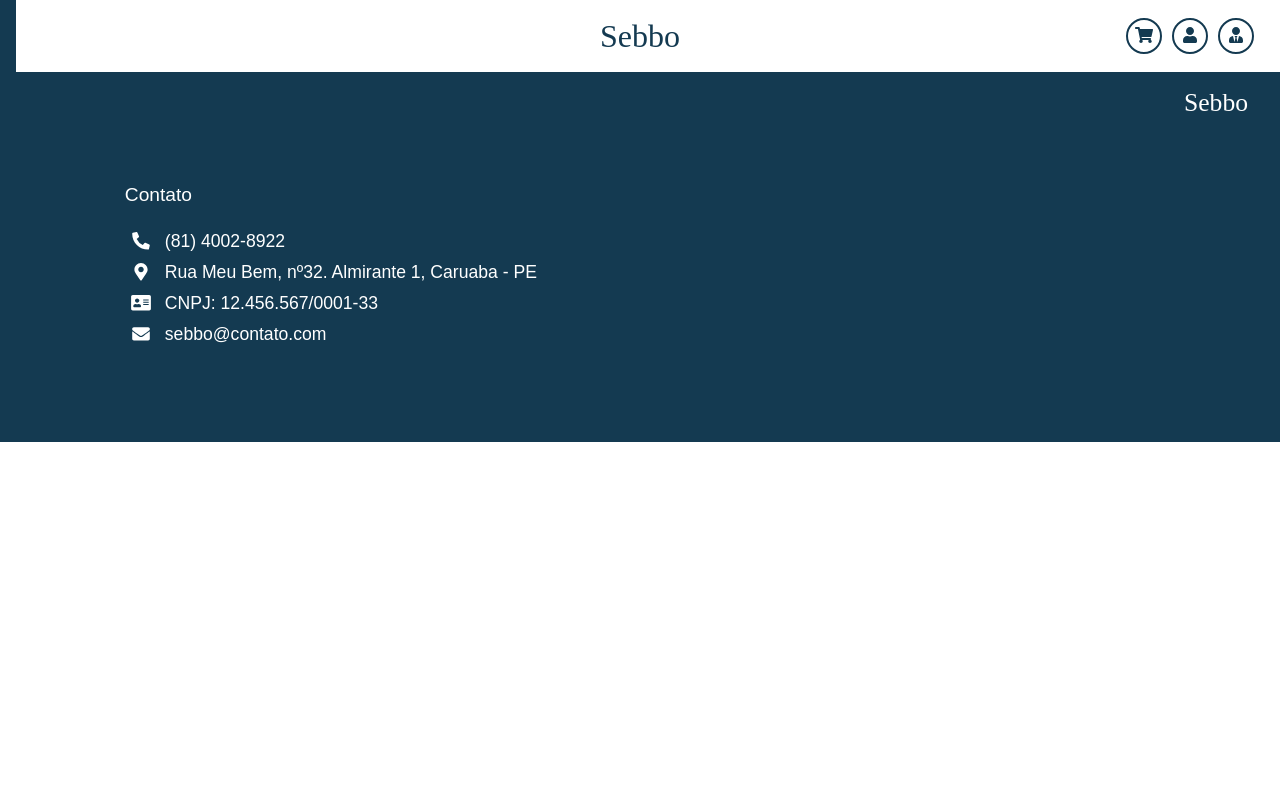
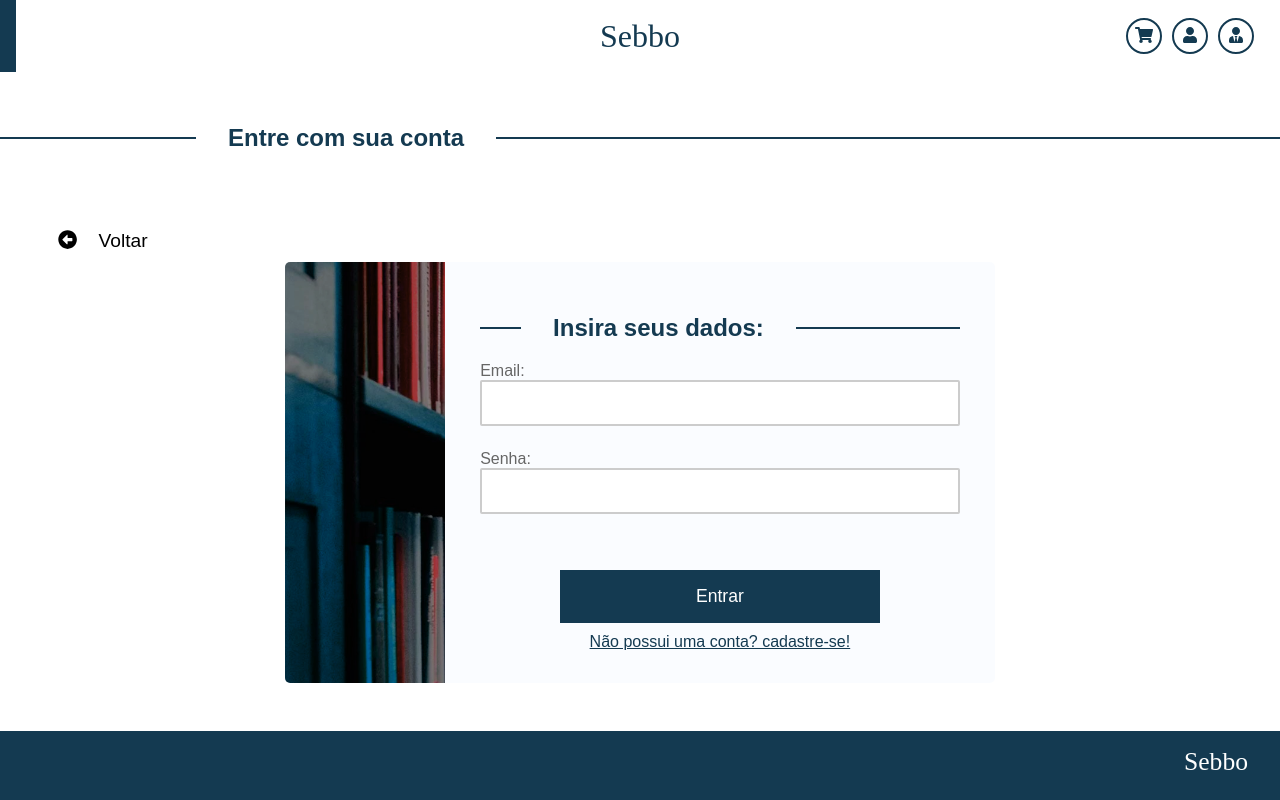
Before and after one commit to Wili-Souza/sebbo_frontend, an Angular app: page /login in a window 1280 px wide. Before the commit this address led to /. Shown: the top 800 px of the page. Built offline with nearby package versions, Linux system fonts and the light colour scheme; a web font is replaced by a local one.

Commit message:
create login page structure

```diff
--- a/src/app/app-routing.module.ts
+++ b/src/app/app-routing.module.ts
@@ -16,6 +16,14 @@ const routes: Routes = [
     loadChildren: () => import('./pages/item-detail/item-detail.module').then(m => m.ItemDetailModule),
   },
   {
+    path: "login",
+    loadChildren: () => import('./pages/login/login.module').then(m => m.LoginModule),
+  },
+  {
+    path: "cart",
+    redirectTo: "login"
+  },
+  {
     path: "**",
     pathMatch: "full",
     redirectTo: ""
--- a/src/app/app.module.ts
+++ b/src/app/app.module.ts
@@ -6,6 +6,7 @@ import { AppRoutingModule } from './app-routing.module';
 import { AppComponent } from './app.component';
 import { FontAwesomeModule } from '@fortawesome/angular-fontawesome';
 import { SharedModule } from './shared/shared.module';
+import { ReactiveFormsModule } from '@angular/forms';
 
 @NgModule({
   declarations: [
--- a/src/app/pages/home/home.component.html
+++ b/src/app/pages/home/home.component.html
@@ -12,7 +12,8 @@
         <div *ngFor="let item of items" class="item-container">
             <app-item-card
                 [item]="item"
-                (showDetails)="goToItemDetails(item)">
+                (showDetails)="goToItemDetails(item)"
+                (buy)="buyItem(item)">
             </app-item-card>
         </div>
     </div>
--- a/src/app/pages/home/home.component.scss
+++ b/src/app/pages/home/home.component.scss
@@ -14,7 +14,6 @@
         height: 100%;
         object-fit: cover;
         opacity: .3;
-        // filter: blur(0.7px) hue-rotate(176deg) invert(0.24) saturate(1.3);
         filter: blur(0.7px) hue-rotate(176deg) invert(0.24) saturate(1.3) brightness(0.7) contrast(1.5);
     }
 
--- a/src/app/pages/home/home.component.ts
+++ b/src/app/pages/home/home.component.ts
@@ -29,4 +29,9 @@ export class HomeComponent implements OnInit {
   goToItemDetails(item: Item): void {
     this.router.navigate(['item/' + item.id])
   }
+
+  buyItem(item: Item) {
+    // TODO: implement cart functionality
+    // this.router.navigate(['cart'])
+  }
 }
--- /dev/null
+++ b/src/app/pages/login/login.component.html
@@ -0,0 +1,31 @@
+<app-section-title title="Entre com sua conta"></app-section-title>
+
+<div class="section">
+    <app-back-button (goBack)="goBack()"></app-back-button>
+    <div class="form-container">
+        <div class="picture">
+            <img src="/assets/images/library.png" alt="">
+        </div>
+        <form [formGroup]="loginForm" (ngSubmit)="login()" class="form">
+            <app-section-title title="Insira seus dados:"></app-section-title>
+
+            <!-- <label for="name" class="label">Nome</label>
+            <input id="name" type="text" class="value" formControlName="name" /> -->
+
+            <label for="email" class="label">Email</label>
+            <input id="email" type="text" class="value" formControlName="email"/>
+
+            <!-- <label for="phone" class="label">Telefone</label>
+            <input id="phone" type="text" class="value" formControlName="phone" /> -->
+
+            <label for="password" class="label">Senha</label>
+            <input id="password" type="text" class="price" formControlName="password"/>
+
+            <!-- <label for="confirmPassword" class="label">Confirme sua senha</label>
+            <input id="confirmPassword" type="text" class="price" formControlName="confirmPassword"/> -->
+
+            <button type="submit" class="btn center">Entrar</button>
+            <a class="register-link center" routerLink="/home">Não possui uma conta? cadastre-se!</a>
+        </form>
+    </div>
+</div>
--- /dev/null
+++ b/src/app/pages/login/login.component.scss
@@ -0,0 +1,86 @@
+.form-container {
+    margin: 0 20%;
+    display: flex;
+    border-radius: 5px;
+    overflow: hidden;
+    background-color: rgba(240, 244, 255, 0.325);
+
+    .picture {
+        width: 30%;
+    }
+}
+
+.picture {
+    position: relative;
+    overflow: hidden;
+    img {
+        position: absolute;
+        height: 100%;
+        filter: blur(0.7px) hue-rotate(176deg) invert(0.24) saturate(1.3) brightness(0.7) contrast(1.5);
+    }
+}
+
+.form {
+    width: 100%;
+    color: #666;
+    box-sizing: border-box;
+    padding: 0 5% 2rem 5%;
+    display: flex;
+    flex-direction: column;
+    justify-content: stretch;
+
+    label:after {
+        content: ":";
+    }
+
+    input {
+        box-sizing: border-box;
+        padding: 10px;
+        background-color: #fff;
+        border: 2px solid #ccc;
+        transition: .2s all;
+        border-radius: 2px;
+        font-size: 1.2rem;
+        width: 100%;
+        color: #666;
+        margin-bottom: 1.5rem;
+
+        &:focus {
+            outline: none;
+            border-color: #aaa;
+        }
+    }
+
+    .register-link {
+        margin-top: 10px;
+    }
+
+    button {
+        cursor: pointer;
+        width: 50%;
+        min-width: 20rem;
+        border: none;
+        font-size: 1.1rem;
+        padding: 1rem 2rem;
+        transition: .3s all;
+        background-color: var(--base);
+        color: var(--light-background);
+        margin-top: 2rem;
+
+        &:hover {
+            background-color: var(--light-background);
+            color: var(--base);
+        }
+
+        &:active {
+            opacity: .6;
+        }
+    }
+
+    .center {
+        width: fit-content;
+        position: relative;
+        left: 50%;
+        transform: translateX(-50%);
+    }
+}
--- /dev/null
+++ b/src/app/pages/login/login.component.ts
@@ -0,0 +1,36 @@
+import { Component, OnInit } from '@angular/core';
+import { FormBuilder, Validators } from '@angular/forms';
+import { Router } from '@angular/router';
+
+@Component({
+  selector: 'app-login',
+  templateUrl: './login.component.html',
+  styleUrls: ['./login.component.scss']
+})
+export class LoginComponent implements OnInit {
+  loginForm = this.fb.group({
+    name: ["", Validators.required],
+    email: ["", Validators.required],
+    phone: ["", Validators.required],
+    password: ["", Validators.required],
+    confirmPassword: ["", Validators.required]
+  });
+
+  constructor(
+    private router: Router,
+    private fb: FormBuilder
+  ) { }
+
+  ngOnInit(): void {
+  }
+
+  goBack(): void {
+    this.router.navigate(["home"]);
+  }
+
+  login(): void {
+    console.log(this.loginForm);
+
+  }
+
+}
```
Also changed, not shown: src/app/pages/login/login-routing.module.ts (added, +17 -0 lines), src/app/pages/login/login.module.ts (added, +21 -0 lines), 1 other file (tests, documents, lock files or other folders).
